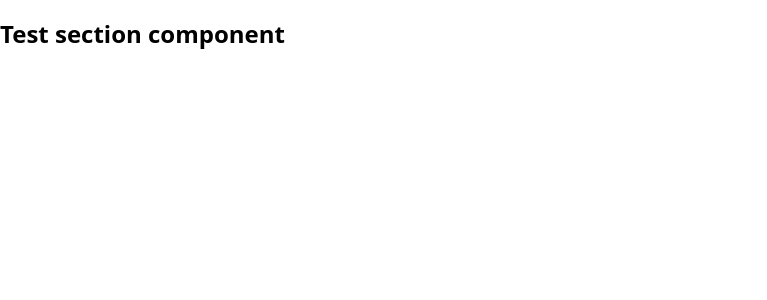
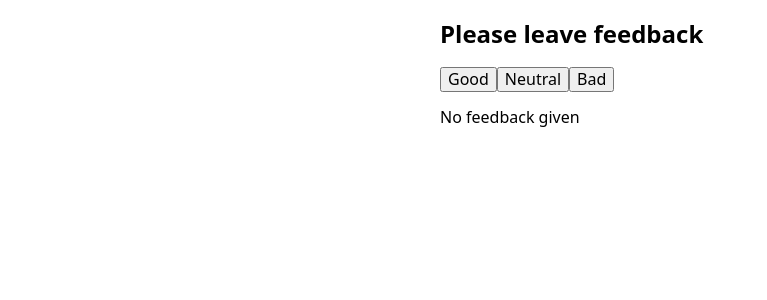
Before and after one commit to Swok-Kh/goit-react-hw-02-feedback, a React (Create React App) app: page / in a window 1280 px wide. Shown: the top 300 px of the page, without its empty margins (0-767 px from the left). Built offline with nearby package versions, Linux system fonts and the light colour scheme.

Commit message:
add components

```diff
--- a/src/App.js
+++ b/src/App.js
@@ -1,5 +1,9 @@
 import React, { Component } from 'react';
-import Section from './components/Section/Section';
+import FeedbackOptions from './components/FeedbackOption';
+import Section from './components/Section';
+import Statistics from './components/Statistics';
+import Notification from './components/Notification';
+import Card from './components/Card';
 // import PropTypes from 'prop-types';
 
 class App extends Component {
@@ -12,13 +16,37 @@ class App extends Component {
     return this.state.bad + this.state.good + this.state.neutral;
   }
   countPositiveFeedbackPercentage() {
-    return Math.floor((this.countTotalFeedback() / this.state.good) * 100);
+    return this.countTotalFeedback() === 0
+      ? 0
+      : Math.floor((this.state.good / this.countTotalFeedback()) * 100);
   }
+  handleFeedback = e => {
+    if (['good', 'neutral', 'bad'].includes(e.target.dataset.btnType))
+      this.setState({
+        [e.target.dataset.btnType]:
+          this.state[`${e.target.dataset.btnType}`] + 1,
+      });
+  };
   render() {
     return (
-      <div>
-        <Section title="Test section component"></Section>
-      </div>
+      <Card>
+        <Section title="Please leave feedback">
+          <FeedbackOptions onLeaveFeedback={this.handleFeedback} />
+        </Section>
+        {this.countTotalFeedback() === 0 ? (
+          <Notification message="No feedback given" />
+        ) : (
+          <Section title="Statistics">
+            <Statistics
+              good={this.state.good}
+              neutral={this.state.neutral}
+              bad={this.state.bad}
+              total={this.countTotalFeedback()}
+              positivePercentage={this.countPositiveFeedbackPercentage()}
+            />
+          </Section>
+        )}
+      </Card>
     );
   }
 }
--- /dev/null
+++ b/src/components/Card/card.module.scss
@@ -0,0 +1,4 @@
+.wrapper {
+  width: 400px;
+  margin: 0 auto;
+}
--- /dev/null
+++ b/src/components/Card/index.js
@@ -0,0 +1,7 @@
+import styles from './card.module.scss';
+
+const Card = ({ children }) => {
+  return <div className={styles.wrapper}>{children}</div>;
+};
+
+export default Card;
--- /dev/null
+++ b/src/components/FeedbackOption/index.js
@@ -0,0 +1,25 @@
+import React, { Component } from 'react';
+import PropTypes from 'prop-types';
+
+class FeedbackOptions extends Component {
+  render() {
+    const { options, onLeaveFeedback } = this.props;
+    return (
+      <>
+        <button data-btn-type="good" onClick={onLeaveFeedback}>
+          Good
+        </button>
+        <button data-btn-type="neutral" onClick={onLeaveFeedback}>
+          Neutral
+        </button>
+        <button data-btn-type="bad" onClick={onLeaveFeedback}>
+          Bad
+        </button>
+      </>
+    );
+  }
+}
+
+FeedbackOptions.propTypes = {};
+
+export default FeedbackOptions;
--- /dev/null
+++ b/src/components/Notification/index.js
@@ -0,0 +1,15 @@
+import React, { Component } from 'react';
+import PropTypes from 'prop-types';
+
+class Notification extends Component {
+  render() {
+    const { message } = this.props;
+    return <p>{message}</p>;
+  }
+}
+
+Notification.propTypes = {
+  message: PropTypes.string.isRequired,
+};
+
+export default Notification;
--- a/src/components/Section/Section.js
+++ b/src/components/Section/index.js
@@ -2,10 +2,6 @@ import React, { Component } from 'react';
 import PropTypes from 'prop-types';
 
 class Section extends Component {
-  static propTypes = {
-    title: PropTypes.string.isRequired,
-  };
-
   render() {
     const { children, title } = this.props;
     return (
@@ -17,4 +13,8 @@ class Section extends Component {
   }
 }
 
+Section.propTypes = {
+  title: PropTypes.string.isRequired,
+};
+
 export default Section;
--- /dev/null
+++ b/src/components/Statistics/index.js
@@ -0,0 +1,37 @@
+import React, { Component } from 'react';
+import PropTypes from 'prop-types';
+
+class Statistics extends Component {
+  render() {
+    const { good, neutral, bad, total, positivePercentage } = this.props;
+    return (
+      <ul>
+        <li>
+          Good: <span>{good}</span>
+        </li>
+        <li>
+          Neutral: <span>{neutral}</span>
+        </li>
+        <li>
+          Bad: <span>{bad}</span>
+        </li>
+        <li>
+          Total: <span>{total}</span>
+        </li>
+        <li>
+          Positive feedback: <span>{positivePercentage}%</span>
+        </li>
+      </ul>
+    );
+  }
+}
+
+Statistics.propTypes = {
+  good: PropTypes.number.isRequired,
+  neutral: PropTypes.number.isRequired,
+  bad: PropTypes.number.isRequired,
+  total: PropTypes.number.isRequired,
+  positivePercentage: PropTypes.number.isRequired,
+};
+
+export default Statistics;
```
